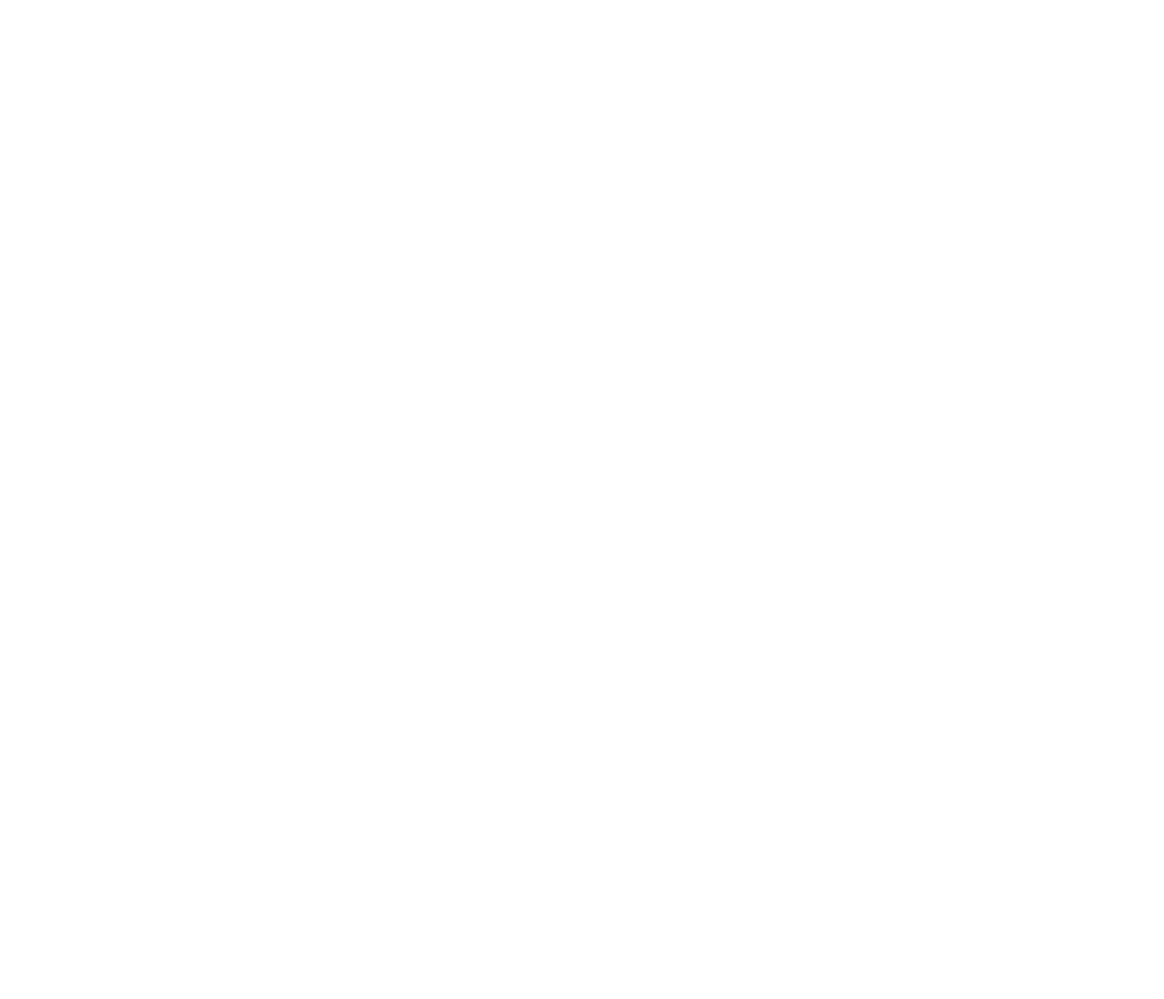
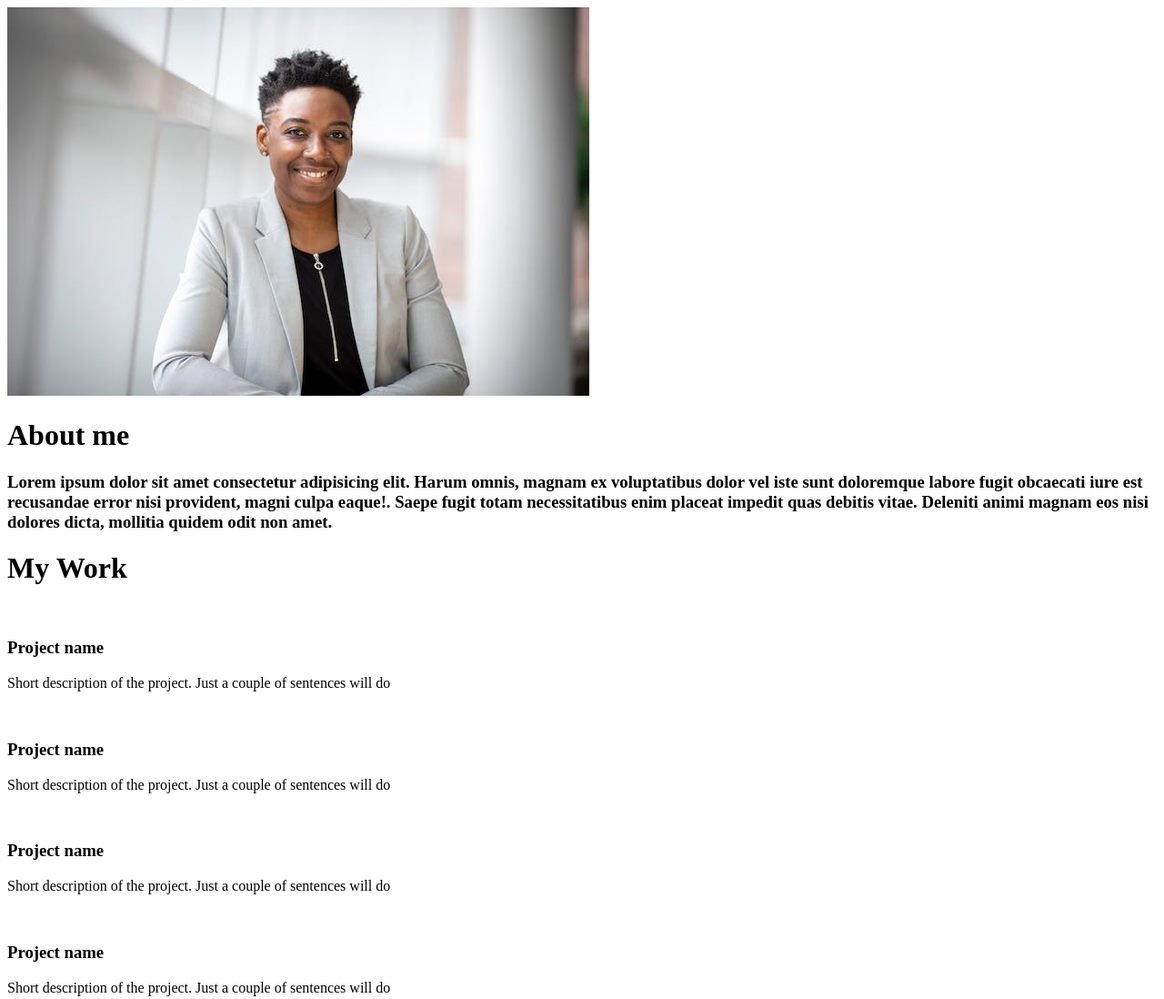
Before and after one commit to Hvbert1/portfolio, a website built with webpack: page dist/index.html in a window 1280 px wide. Shown: the top 1098 px of the page at 91% size. Before the commit the page ends 800 px from the top, so only its background shows below. Built offline with nearby package versions, Linux system fonts and the light colour scheme.

Commit message:
create basic structure for header and body

```diff
--- a/package.json
+++ b/package.json
@@ -4,7 +4,8 @@
   "description": "",
   "private": true,
   "scripts": {
-    "test": "echo \"Error: no test specified\" && exit 1"
+    "test": "echo \"Error: no test specified\" && exit 1",
+    "build": "webpack"
   },
   "keywords": [],
   "author": "",
--- a/src/index.js
+++ b/src/index.js
@@ -0,0 +1,84 @@
+function createBio() {
+    let bioContainer = document.createElement("div");
+    bioContainer.id = "bioContainer";
+
+    let bioPic = document.createElement("img");
+    bioPic.id = "bioPic";
+    bioPic.src = "../src/imgs/portrait640w.jpg";
+
+    let bioInfo = document.createElement("div");
+    bioInfo.id = "bioInfo";
+
+    let bioHeading = document.createElement("h1");
+    let bioBody = document.createElement("h3");
+    let bioIcons = document.createElement("div");
+    bioIcons.id = "bioIcons";
+
+    bioHeading.innerHTML = "About me";
+    bioBody.innerHTML = "Lorem ipsum dolor sit amet consectetur adipisicing elit. Harum omnis, magnam ex voluptatibus dolor vel iste sunt doloremque labore fugit obcaecati iure est recusandae error nisi provident, magni culpa eaque!. Saepe fugit totam necessitatibus enim placeat impedit quas debitis vitae. Deleniti animi magnam eos nisi dolores dicta, mollitia quidem odit non amet. "
+
+    bioInfo.appendChild(bioHeading);
+    bioInfo.appendChild(bioBody);
+    bioInfo.appendChild(bioIcons);
+
+    bioContainer.appendChild(bioPic);
+    bioContainer.appendChild(bioInfo);
+
+    document.getElementById("container").appendChild(bioContainer);
+}
+
+function createBody() {
+    let projectContainer = document.createElement("div");
+    projectContainer.id = "projectContainer";
+
+    let projectTitle = document.createElement("h1");
+    projectTitle.innerText = "My Work";
+
+    let cardsContainer = document.createElement("div");
+    cardsContainer.id = "cardsContainer";
+
+    for (let i = 0; i < 6; i++) {
+        let card = document.createElement("div");
+        card.classList.add("card" + i);
+
+        let cardPic = document.createElement("img");
+
+        let cardBody = document.createElement("div");
+        cardBody.classList.add("cardBody");
+
+        let cardHeader = document.createElement("div");
+        cardHeader.classList.add("cardHeader");
+
+        let cardTitle = document.createElement("h3");
+        cardTitle.innerHTML = "Project name";
+
+        let cardIcons = document.createElement("div");
+        cardIcons.classList.add("cardIcons");
+
+        let cardText = document.createElement("p");
+        cardText.classList.add("cardText");
+        cardText.innerHTML = "Short description of the project. Just a couple of sentences will do";
+
+        cardHeader.appendChild(cardTitle);
+        cardHeader.appendChild(cardIcons);
+
+        card.appendChild(cardPic);
+        card.appendChild(cardHeader);
+        card.appendChild(cardText);
+
+        cardsContainer.appendChild(card);
+
+        document.getElementById("container").appendChild(projectContainer);
+    }
+
+    projectContainer.appendChild(projectTitle);
+    projectContainer.appendChild(cardsContainer);
+
+}
+
+function loadPage() {
+    createBio();
+    createBody();
+}
+
+loadPage();
--- /dev/null
+++ b/webpack.config.js
@@ -0,0 +1,9 @@
+const path = require('path');
+
+module.exports = {
+  entry: './src/index.js',
+  output: {
+    filename: 'main.js',
+    path: path.resolve(__dirname, 'dist'),
+  },
+};
```
Also changed, not shown: dist/index.html, dist/main.js, src/imgs/portrait.jpg (added), src/imgs/portrait640w.jpg (added).
